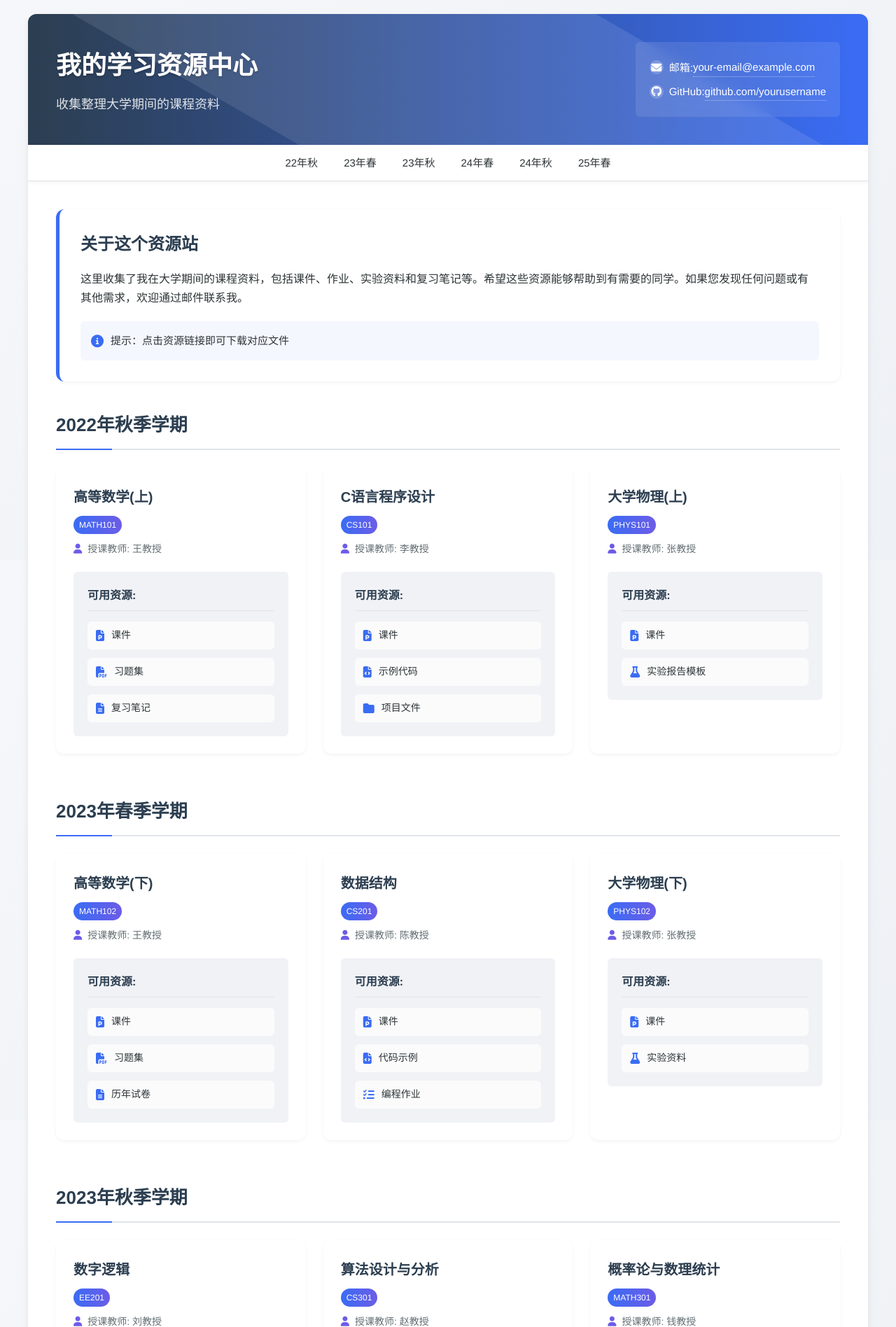
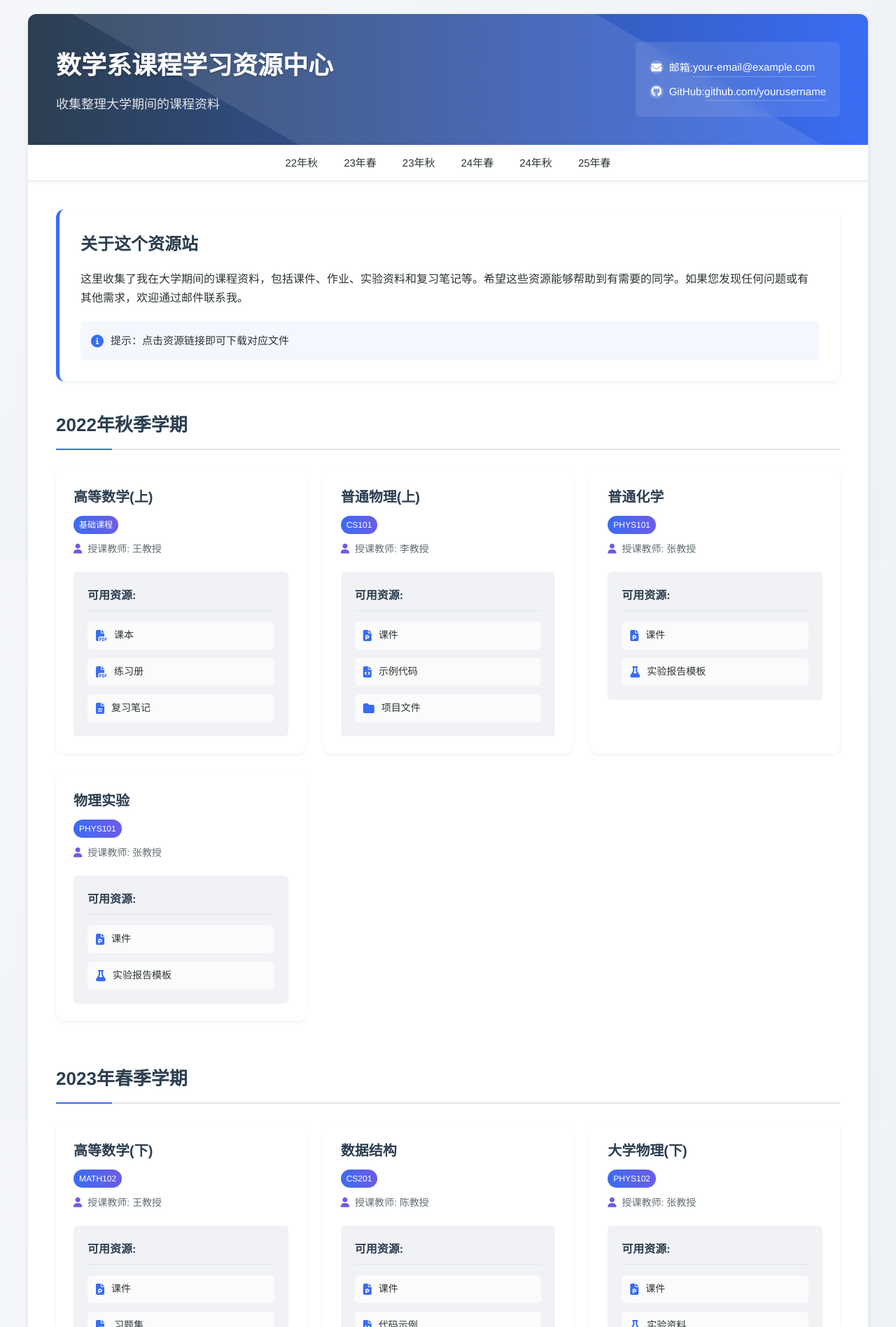
Before and after one commit to LiwenXu-dot/LiwenXu-dot.github.io, a plain HTML site: page index.html in a window 1280 px wide. Shown: the top 1896 px of the page at 70% size. Drawn offline with Linux system fonts and the light colour scheme; a script that the page names is missing.

Commit message:
Update index.html

```diff
--- a/index.html
+++ b/index.html
@@ -3,7 +3,7 @@
 <head>
     <meta charset="UTF-8">
     <meta name="viewport" content="width=device-width, initial-scale=1.0">
-    <title>我的学习资源中心</title>
+    <title>我的大学生活</title>
     <link rel="stylesheet" href="enhanced-website-css.css">
     <link rel="stylesheet" href="https://cdnjs.cloudflare.com/ajax/libs/font-awesome/6.4.0/css/all.min.css">
 </head>
@@ -11,7 +11,7 @@
     <div class="container">
         <header>
             <div class="header-content">
-                <h1>我的学习资源中心</h1>
+                <h1>数学系课程学习资源中心</h1>
                 <p class="subtitle">收集整理大学期间的课程资料</p>
             </div>
             <div class="contact-info">
@@ -43,20 +43,20 @@
                 <div class="course-grid">
                     <div class="course-card">
                         <h3>高等数学(上)</h3>
-                        <p class="course-code">MATH101</p>
+                        <p class="course-code">基础课程</p>
                         <p class="course-instructor">授课教师: 王教授</p>
                         <div class="resources">
                             <h4>可用资源:</h4>
                             <ul>
-                                <li><a href="resources/22fall/calculus/lectures.zip" download><i class="fas fa-file-powerpoint"></i> 课件</a></li>
-                                <li><a href="resources/22fall/calculus/homework.pdf" download><i class="fas fa-file-pdf"></i> 习题集</a></li>
+                                <li><a href="resources/22fall/calculus/lectures.zip" download><i class="fas fa-file-pdf"></i> 课本</a></li>
+                                <li><a href="resources/22fall/calculus/homework.pdf" download><i class="fas fa-file-pdf"></i> 练习册</a></li>
                                 <li><a href="resources/22fall/calculus/notes.pdf" download><i class="fas fa-file-alt"></i> 复习笔记</a></li>
                             </ul>
                         </div>
                     </div>
 
                     <div class="course-card">
-                        <h3>C语言程序设计</h3>
+                        <h3>普通物理(上)</h3>
                         <p class="course-code">CS101</p>
                         <p class="course-instructor">授课教师: 李教授</p>
                         <div class="resources">
@@ -70,7 +70,20 @@
                     </div>
 
                     <div class="course-card">
-                        <h3>大学物理(上)</h3>
+                        <h3>普通化学</h3>
+                        <p class="course-code">PHYS101</p>
+                        <p class="course-instructor">授课教师: 张教授</p>
+                        <div class="resources">
+                            <h4>可用资源:</h4>
+                            <ul>
+                                <li><a href="resources/22fall/physics/lectures.zip" download><i class="fas fa-file-powerpoint"></i> 课件</a></li>
+                                <li><a href="resources/22fall/physics/lab_reports.zip" download><i class="fas fa-flask"></i> 实验报告模板</a></li>
+                            </ul>
+                        </div>
+                    </div>
+
+                    <div class="course-card">
+                        <h3>物理实验</h3>
                         <p class="course-code">PHYS101</p>
                         <p class="course-instructor">授课教师: 张教授</p>
                         <div class="resources">
```
